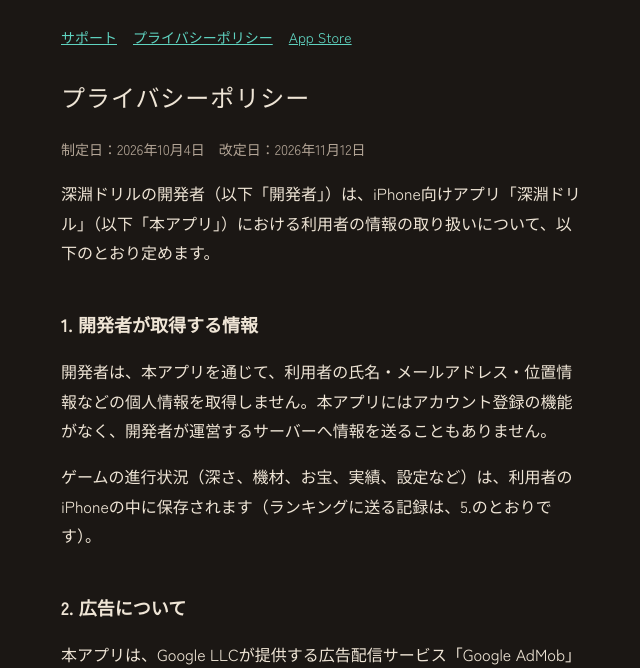
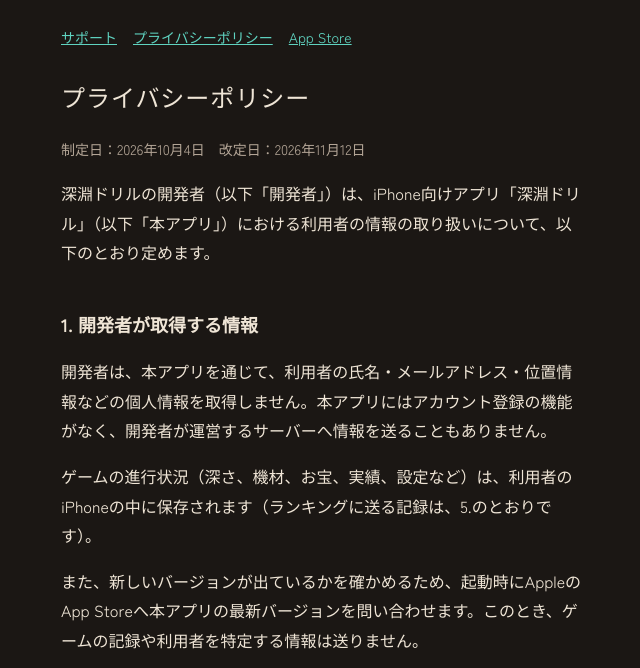
Before and after one commit to nkmrkoubou/shinen-drill, a plain HTML site: page privacy.html in a window 1280 px wide. Shown: the part 132-800 px from the top of the page, without its empty margins (239-879 px from the left). Drawn offline with Linux system fonts and the light colour scheme; a web font is replaced by a local one.

Commit message:
深淵ドリルのプライバシーポリシーに、最新バージョンの確認の項を追加

```diff
--- a/privacy.html
+++ b/privacy.html
@@ -33,6 +33,7 @@
   <h2>1. 開発者が取得する情報</h2>
   <p>開発者は、本アプリを通じて、利用者の氏名・メールアドレス・位置情報などの個人情報を取得しません。本アプリにはアカウント登録の機能がなく、開発者が運営するサーバーへ情報を送ることもありません。</p>
   <p>ゲームの進行状況（深さ、機材、お宝、実績、設定など）は、利用者のiPhoneの中に保存されます（ランキングに送る記録は、5.のとおりです）。</p>
+  <p>また、新しいバージョンが出ているかを確かめるため、起動時にAppleのApp Storeへ本アプリの最新バージョンを問い合わせます。このとき、ゲームの記録や利用者を特定する情報は送りません。</p>
 
   <h2>2. 広告について</h2>
   <p>本アプリは、Google LLCが提供する広告配信サービス「Google AdMob」を利用しています。広告は、利用者が「広告を見て2倍受け取る」「ブースト」などを自分で選んだときにだけ表示されます。</p>
```
